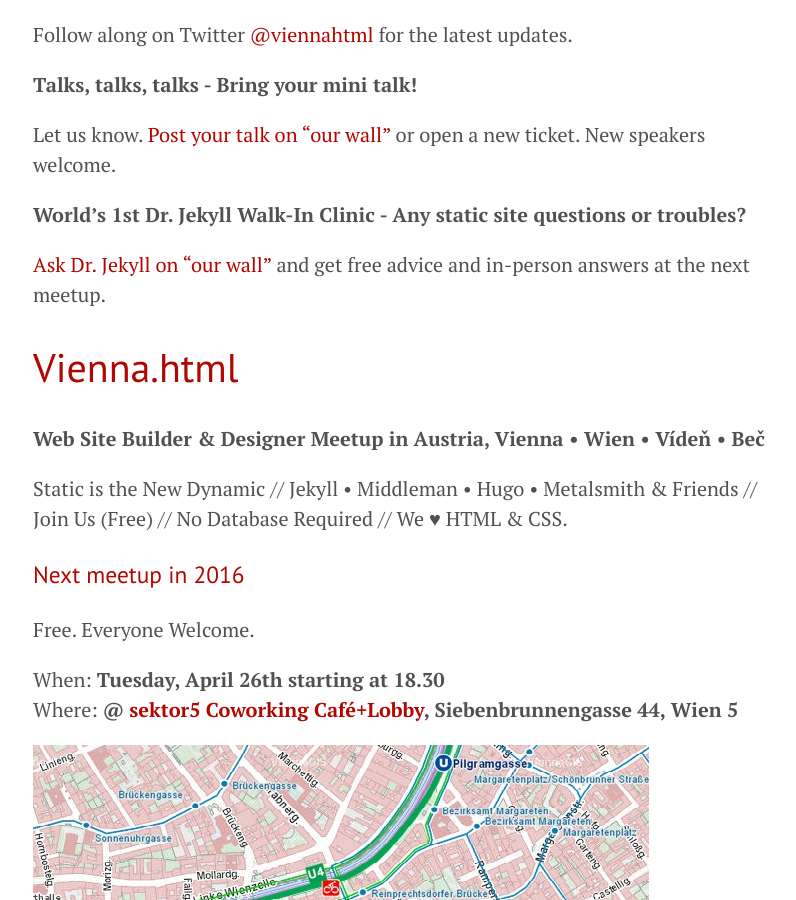
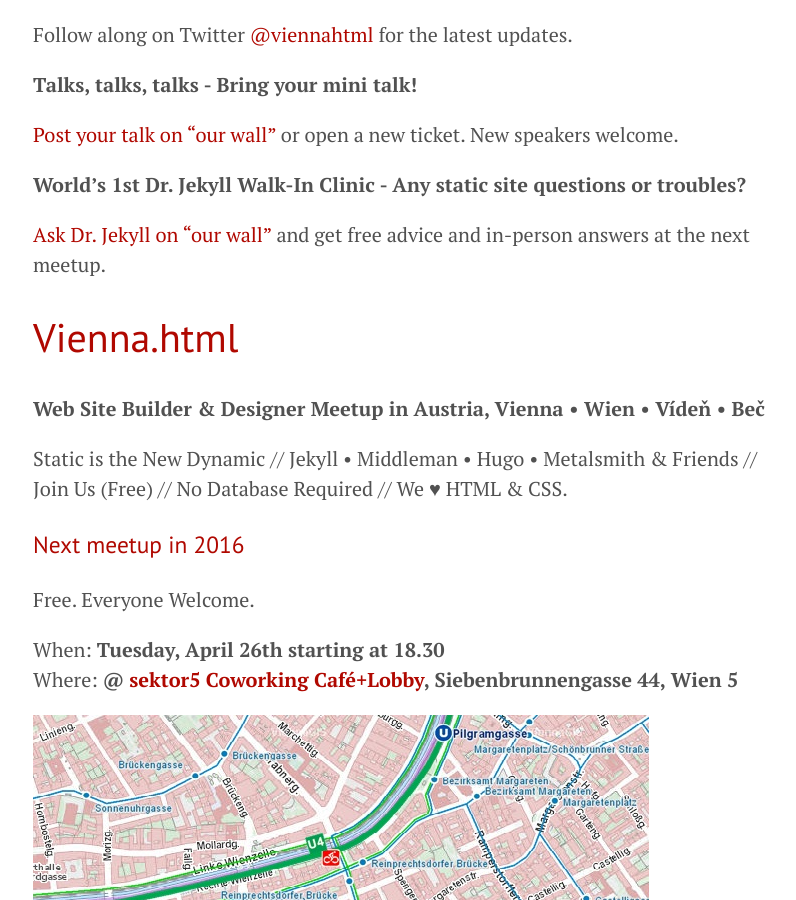
Before and after one commit to goodbyeaustria/archive, a Jekyll site: the page built from index.md, in a window 1280 px wide and 900 px high. Shown: the whole window, without its empty margins (227-1023 px from the left). Built offline with Jekyll 4.4.1, drawn with Linux system fonts in a browser that asks for light colours.

Commit message:
Update index.md

```diff
--- a/index.md
+++ b/index.md
@@ -6,7 +6,7 @@
 
 **Talks, talks, talks - Bring your mini talk!**
 
-Let us know. [Post your talk on "our wall"](https://github.com/viennahtml/members/issues/11) or open a new ticket. New speakers welcome.
+[Post your talk on "our wall"](https://github.com/viennahtml/members/issues/11) or open a new ticket. New speakers welcome.
 
 **World's 1st Dr. Jekyll Walk-In Clinic - Any static site questions or troubles?**
 
```
